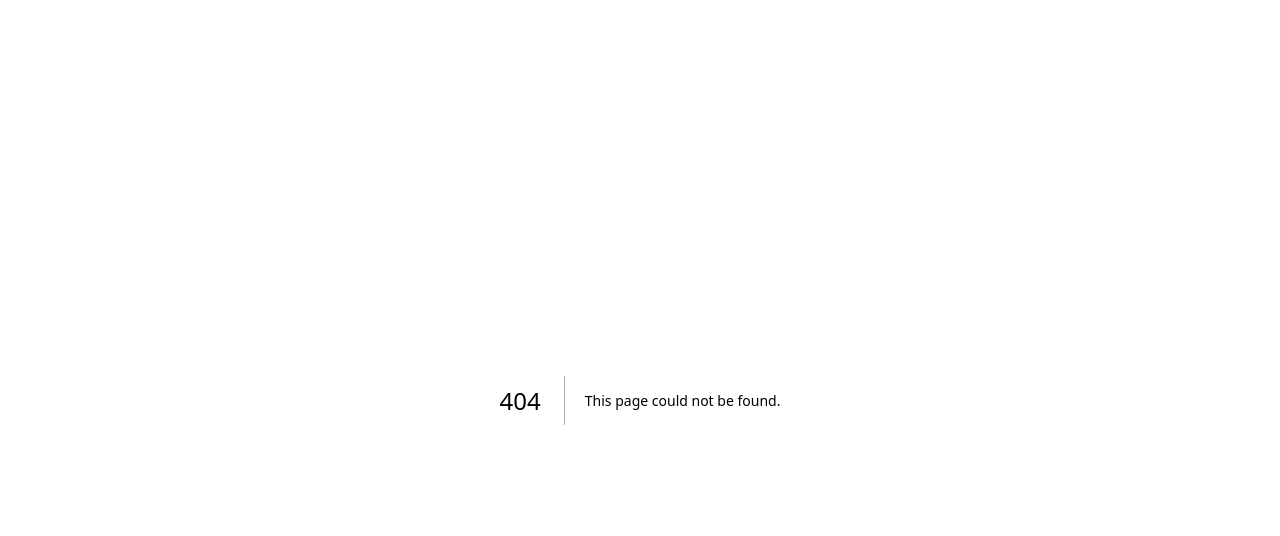
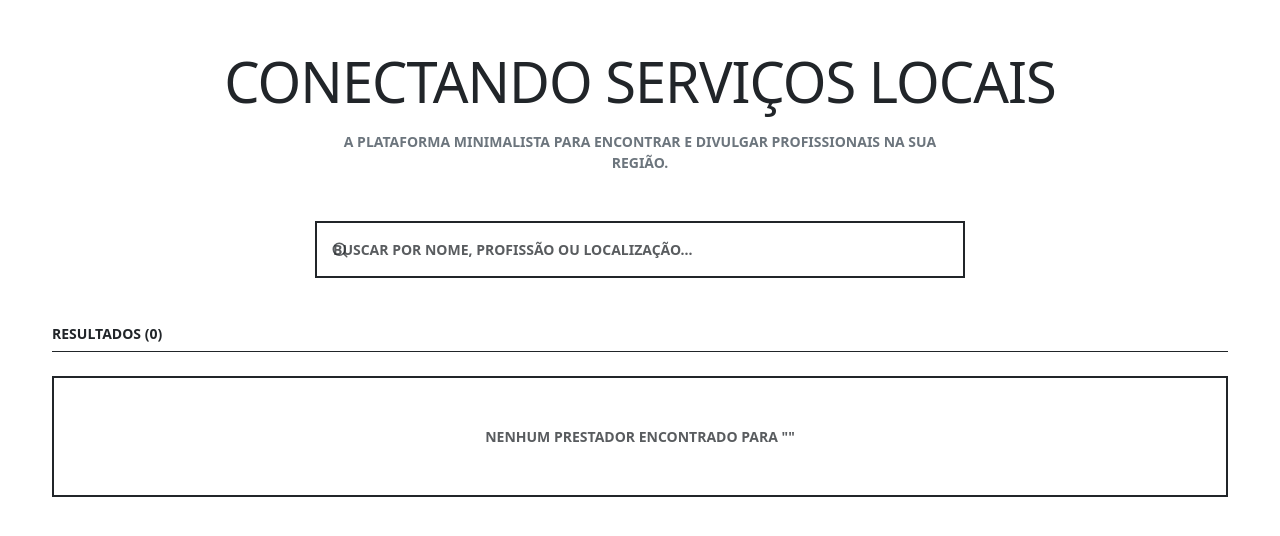
Before and after one commit to AntonyRNS/hub-negocios-v4.0, a Next.js app in the folder hub-negocios/: page /filtro in a window 1280 px wide. Before the commit this address had no page. Shown: the top 536 px of the page. Built offline with nearby package versions, Linux system fonts and the light colour scheme.

Commit message:
feat: Filtro de profissões.

```diff
--- /dev/null
+++ b/hub-negocios/app/filtro/page.tsx
@@ -0,0 +1,190 @@
+'use client';
+
+import { useEffect, useState } from 'react';
+import { Search, MapPin, Clock, Briefcase, Mail } from 'lucide-react';
+
+interface Profession {
+  id: string;
+  name: string;
+}
+
+interface Provider {
+  id: string;
+  full_name: string;
+  email: string;
+  profession_id: string;
+  location: string;
+  description: string;
+  experience: string;
+  age: number | null;
+  service_hours: string;
+  avatar_url: string;
+  profession_name?: string; // Campo simplificado para usarmos direto no card
+}
+
+export default function Home() {
+  const [providers, setProviders] = useState<Provider[]>([]);
+  const [search, setSearch] = useState('');
+  const [loading, setLoading] = useState(true);
+
+  useEffect(() => {
+    fetchProviders();
+  }, []);
+
+  const fetchProviders = () => {
+    setLoading(true);
+
+    const savedProviders = localStorage.getItem('local_providers');
+    const savedProfessions = localStorage.getItem('local_professions');
+
+    const rawProviders: Provider[] = savedProviders ? JSON.parse(savedProviders) : [];
+    const professionsList: Profession[] = savedProfessions ? JSON.parse(savedProfessions) : [];
+
+    // Mapeia os dados injetando diretamente o nome da profissão no objeto do prestador
+    const dataWithProfessions = rawProviders.map(provider => {
+      const matchedProfession = professionsList.find(p => p.id === provider.profession_id);
+      return {
+        ...provider,
+        profession_name: matchedProfession ? matchedProfession.name : 'Outra'
+      };
+    });
+
+    setProviders(dataWithProfessions);
+    setLoading(false);
+  };
+
+  const filteredProviders = providers.filter(p =>
+    p.full_name.toLowerCase().includes(search.toLowerCase()) ||
+    (p.profession_name?.toLowerCase().includes(search.toLowerCase()) ?? false) ||
+    p.location.toLowerCase().includes(search.toLowerCase())
+  );
+
+  return (
+    <div className="container py-5" style={{ maxWidth: '1200px' }}>
+
+      {/* Seção de Título */}
+      <div className="text-center mb-5">
+        <h1 className="fw-black text-uppercase mb-3 display-4" style={{ letterSpacing: '-1px' }}>
+          Conectando Serviços Locais
+        </h1>
+        <p className="text-secondary mx-auto text-uppercase small fw-bold tracking-wider" style={{ maxWidth: '600px' }}>
+          A plataforma minimalista para encontrar e divulgar profissionais na sua região.
+        </p>
+      </div>
+
+      {/* Barra de Busca */}
+      <div className="position-relative mx-auto mb-5" style={{ maxWidth: '650px' }}>
+        <Search
+          size={18}
+          className="position-absolute text-muted"
+          style={{ left: '16px', top: '50%', transform: 'translateY(-50%)', zIndex: 5 }}
+        />
+        <input
+          type="text"
+          placeholder="BUSCAR POR NOME, PROFISSÃO OU LOCALIZAÇÃO..."
+          className="form-control border-2 border-dark rounded-0 p-3 text-uppercase fw-bold shadow-none"
+          style={{ paddingLeft: '48px', fontSize: '14px' }}
+          value={search}
+          onChange={(e) => setSearch(e.target.value)}
+        />
+      </div>
+
+      {/* Estado de Carregamento */}
+      {loading ? (
+        <div className="text-center py-5 text-muted text-uppercase fw-bold opacity-75">
+          <span className="spinner-border spinner-border-sm me-2" role="status"></span>
+          Carregando prestadores...
+        </div>
+      ) : (
+        <>
+          {/* Contador de Resultados */}
+          <div className="d-flex justify-content-between align-items-end mb-4 border-bottom border-dark pb-2">
+            <h2 className="small fw-bold text-uppercase tracking-wider m-0">
+              Resultados ({filteredProviders.length})
+            </h2>
+          </div>
+
+          {/* Grid de Cards dos Prestadores */}
+          {filteredProviders.length > 0 ? (
+            <div className="row row-cols-1 row-cols-md-2 row-cols-lg-3 g-4">
+              {filteredProviders.map(provider => (
+                <div className="col" key={provider.id}>
+
+                  {/* CARD DE PRESTADOR (Substituindo o ProviderCard antigo) */}
+                  <div className="card h-100 border-2 border-dark rounded-0 bg-white p-4 d-flex flex-column justify-content-between shadow-none">
+                    <div>
+                      {/* Topo do Card: Avatar e Nome */}
+                      <div className="d-flex align-items-center mb-3">
+                        <img
+                          src={provider.avatar_url || 'https://i.pravatar.cc/150'}
+                          alt={provider.full_name}
+                          className="rounded-0 border border-dark me-3"
+                          style={{ width: '56px', height: '56px', objectFit: 'cover' }}
+                        />
+                        <div>
+                          <span className="badge bg-dark rounded-0 text-uppercase fw-bold mb-1" style={{ fontSize: '10px' }}>
+                            {provider.profession_name}
+                          </span>
+                          <h3 className="h6 text-uppercase fw-black m-0 tracking-tight">{provider.full_name}</h3>
+                        </div>
+                      </div>
+
+                      {/* Descrição do serviço */}
+                      <p className="text-secondary small mb-3" style={{ textAlign: 'justify' }}>
+                        {provider.description || 'Nenhuma descrição fornecida.'}
+                      </p>
+
+                      {/* Informações detalhadas com ícones */}
+                      <div className="border-top border-dark pt-3 mt-2">
+                        <div className="d-flex align-items-center mb-2 small text-uppercase fw-bold text-muted">
+                          <MapPin size={14} className="me-2 text-dark" />
+                          <span>{provider.location}</span>
+                        </div>
+
+                        {provider.experience && (
+                          <div className="d-flex align-items-center mb-2 small text-uppercase fw-bold text-muted">
+                            <Briefcase size={14} className="me-2 text-dark" />
+                            <span>{provider.experience} de Exp.</span>
+                          </div>
+                        )}
+
+                        {provider.service_hours && (
+                          <div className="d-flex align-items-center mb-2 small text-uppercase fw-bold text-muted">
+                            <Clock size={14} className="me-2 text-dark" />
+                            <span>{provider.service_hours}</span>
+                          </div>
+                        )}
+                      </div>
+                    </div>
+
+                    {/* Botão de Contato na base do card */}
+                    <div className="mt-4">
+                      <a
+                        href={`mailto:${provider.email}`}
+                        className="btn btn-outline-dark rounded-0 w-100 py-2 text-uppercase fw-bold d-flex align-items-center justify-content-center"
+                        style={{ fontSize: '12px', letterSpacing: '1px' }}
+                      >
+                        <Mail size={14} className="me-2" />
+                        Contatar Profissional
+                      </a>
+                    </div>
+
+                  </div>
+                  {/* FIM DO CARD */}
+
+                </div>
+              ))}
+            </div>
+          ) : (
+            /* Estado Vazio */
+            <div className="text-center py-5 border border-2 border-dark border-dashed bg-white">
+              <p className="text-muted text-uppercase fw-bold small tracking-wider m-0">
+                Nenhum prestador encontrado para "{search}"
+              </p>
+            </div>
+          )}
+        </>
+      )}
+    </div>
+  );
+}
```
